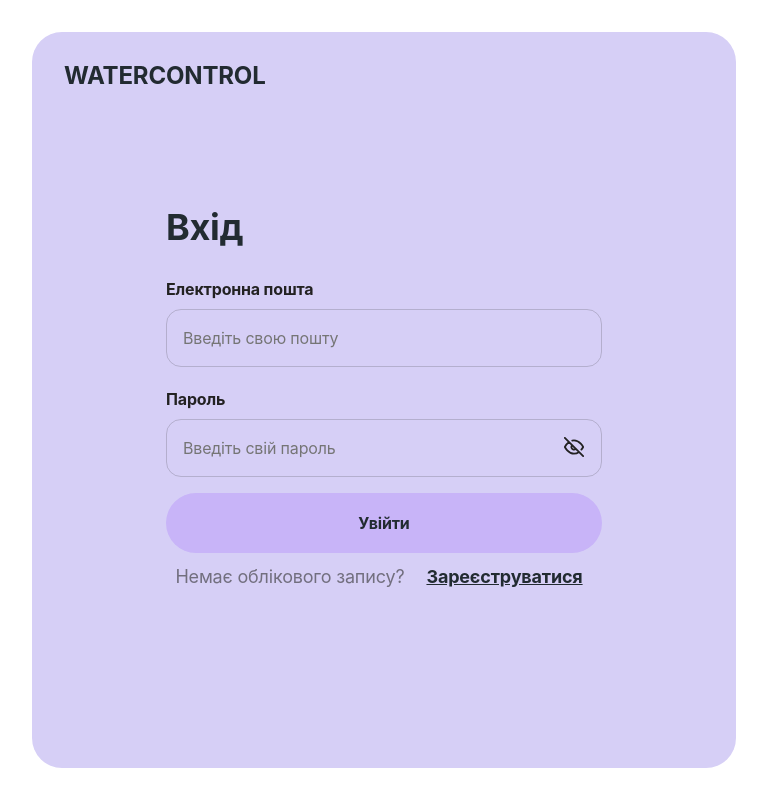
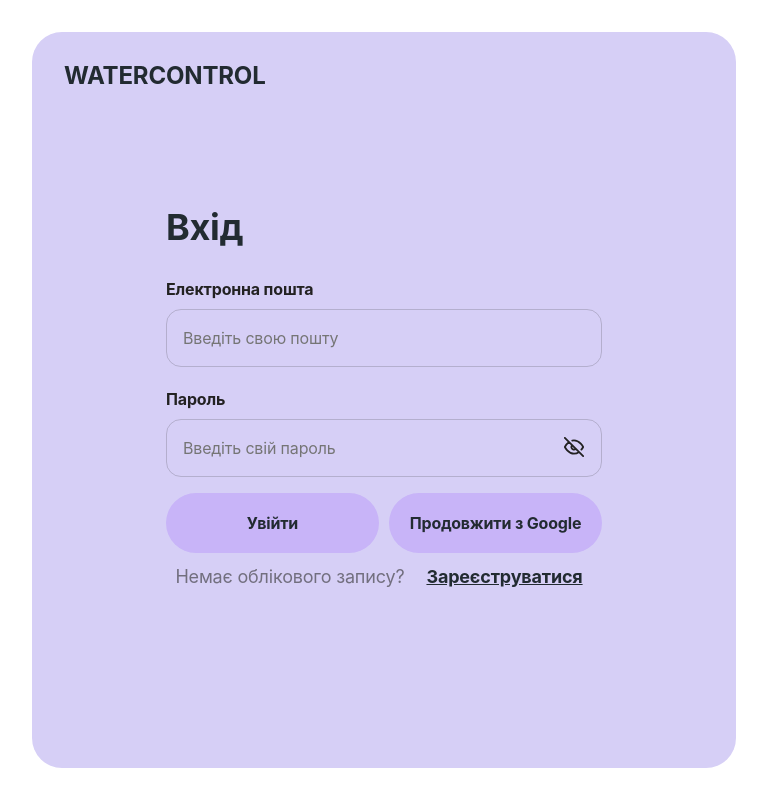
Before and after one commit to PetroMazuryk/water-control-frontend, a React (Vite) app: page /water-control-frontend/login in a window 1280 px wide. Shown: the whole page, without its empty margins (256-1023 px from the left). Built offline with nearby package versions, Linux system fonts and the light colour scheme; no server answers.

Commit message:
add GoogleBtn in FormLogin

```diff
--- a/src/components/FormLogin/FormLogin.jsx
+++ b/src/components/FormLogin/FormLogin.jsx
@@ -3,12 +3,13 @@ import { useDispatch, useSelector } from 'react-redux';
 import { useForm } from 'react-hook-form';
 import { yupResolver } from '@hookform/resolvers/yup';
 import * as Yup from 'yup';
-import sprite from '../../assets/sprite.svg';
 import { selectIsLoading } from '../../redux/auth/selectors.js';
+import { useTranslation } from 'react-i18next';
 import { login } from '../../redux/auth/operations.js';
 import Loader from '../Loader/Loader.jsx';
-import { useTranslation } from 'react-i18next';
+import GoogleBtn from '../GoogleBtn/GoogleBtn.jsx';
 
+import sprite from '../../assets/sprite.svg';
 import css from '../FormRegister/FormRegister.module.css';
 
 const FormLogin = () => {
@@ -117,6 +118,7 @@ const FormLogin = () => {
             >
               Увійти
             </button>
+            <GoogleBtn />
           </div>
         )}
       </form>
```
